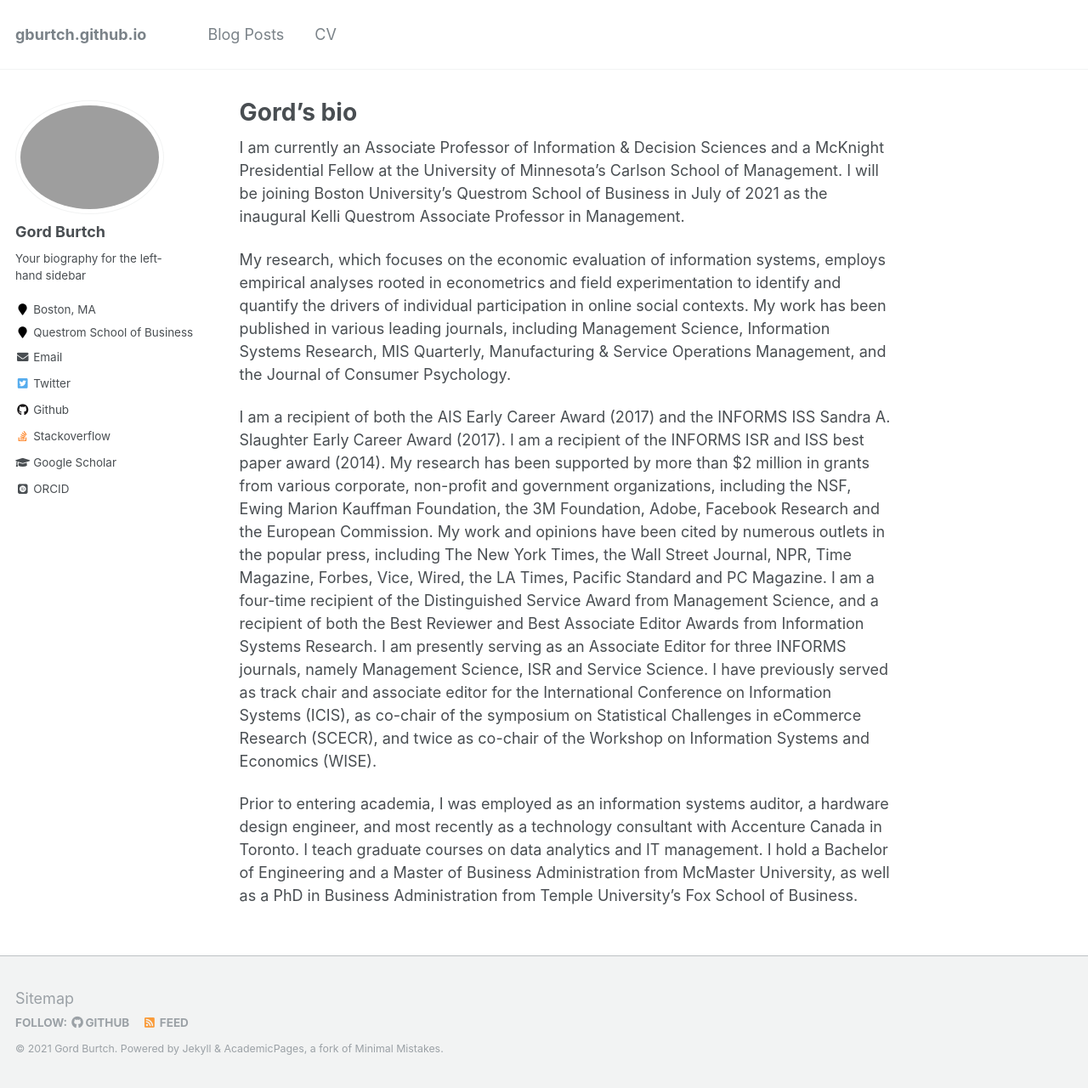
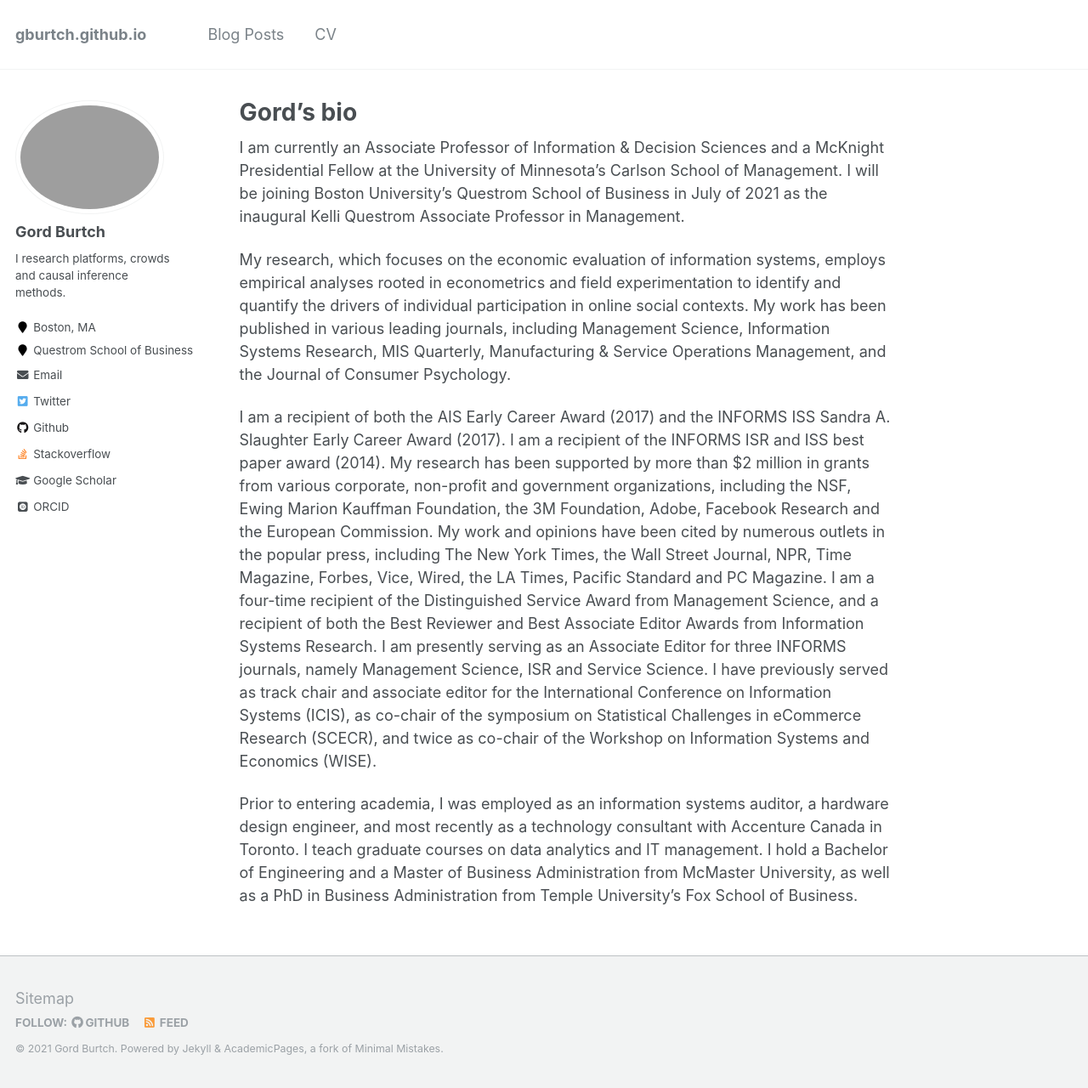
Before and after one commit to gburtch/gburtch.github.io, a Jekyll site: the page built from _pages/about.md, in a window 1280 px wide and 1280 px high. Shown: the whole window at 85% size. Built offline with Jekyll 4.4.1, drawn with Linux system fonts in a browser that asks for light colours; some web fonts are replaced.

Commit message:
Update _config.yml

```diff
--- a/_config.yml
+++ b/_config.yml
@@ -82,7 +82,7 @@
 author:
   name             : "Gord Burtch"
   avatar           : "profile.png"
-  bio              : "Your biography for the left-hand sidebar"
+  bio              : "I research platforms, crowds and causal inference methods."
   location         : "Boston, MA"
   employer         : "Questrom School of Business"
   pubmed           :
```
